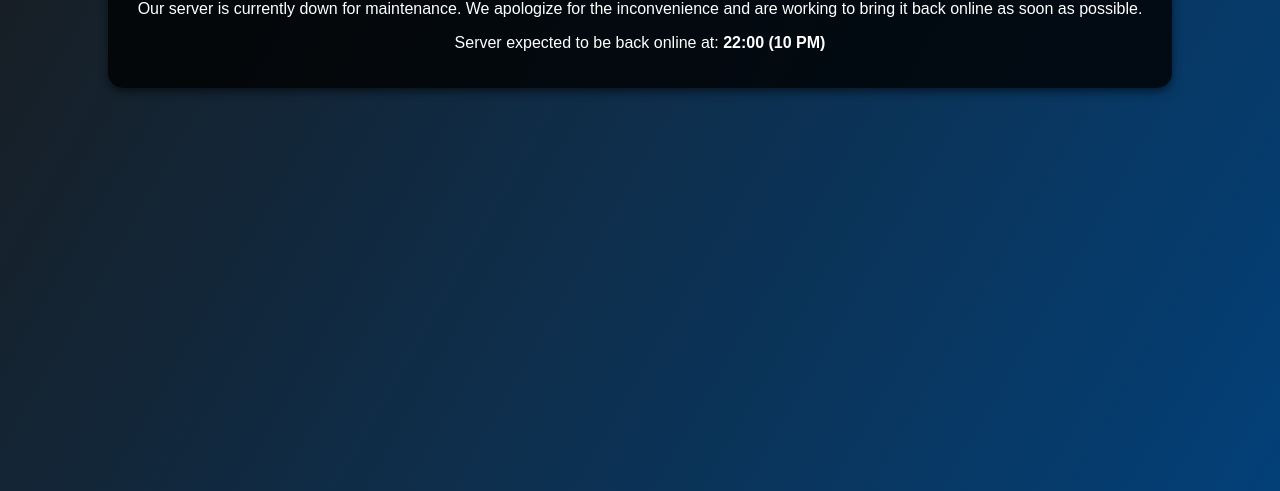
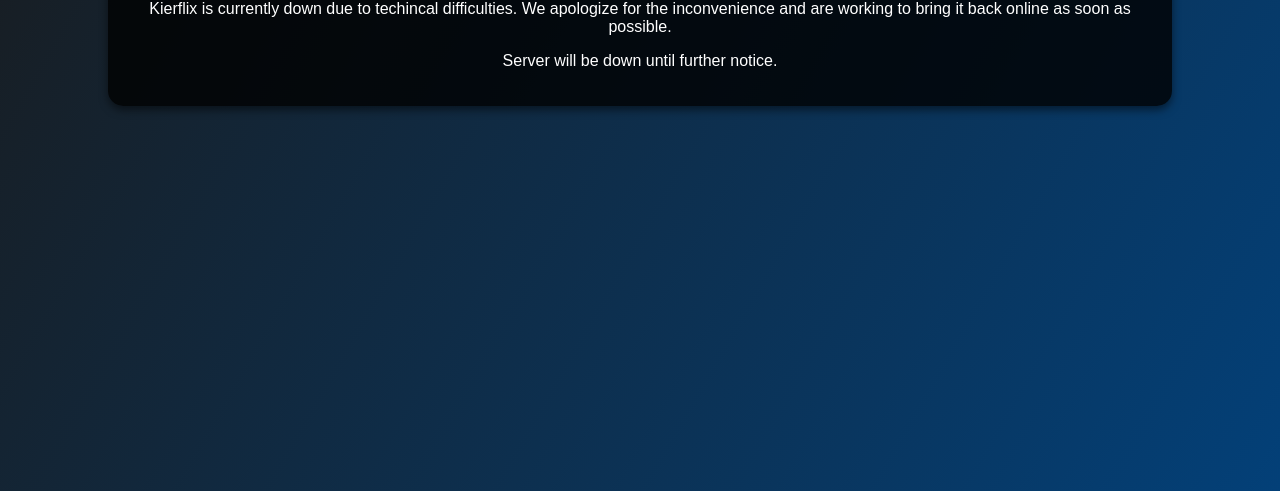
Before and after one commit to kierancarrigg/emby-status-page, a plain HTML site: page index.html in a window 1280 px wide. Shown: the part 359-850 px from the top of the page. Drawn offline with Linux system fonts and the light colour scheme.

Commit message:
Update index.html

```diff
--- a/index.html
+++ b/index.html
@@ -41,8 +41,8 @@
     <div class="container">
         <img src="https://upload.wikimedia.org/wikipedia/commons/c/c5/Emby-logo.png" alt="Emby Logo" style="width: 300px;">
         <h1>Emby Server Status</h1>
-        <p>Our server is currently down for maintenance. We apologize for the inconvenience and are working to bring it back online as soon as possible.</p>
-        <p>Server expected to be back online at: <strong>22:00 (10 PM)</strong></p>
+        <p>Kierflix is currently down due to techincal difficulties. We apologize for the inconvenience and are working to bring it back online as soon as possible.</p>
+        <p>Server will be down until further notice.</p>
     </div>
 </body>
 </html>
```
